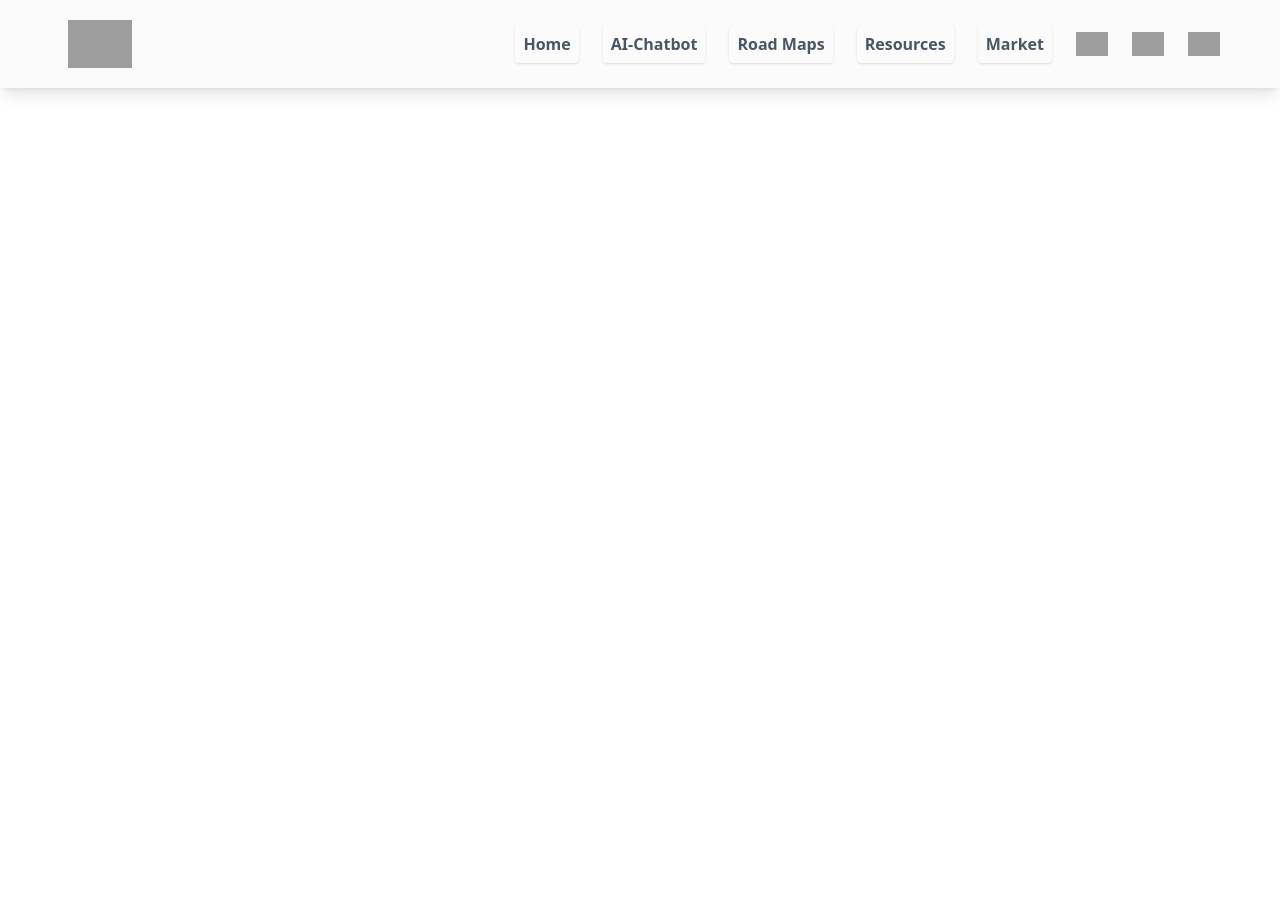
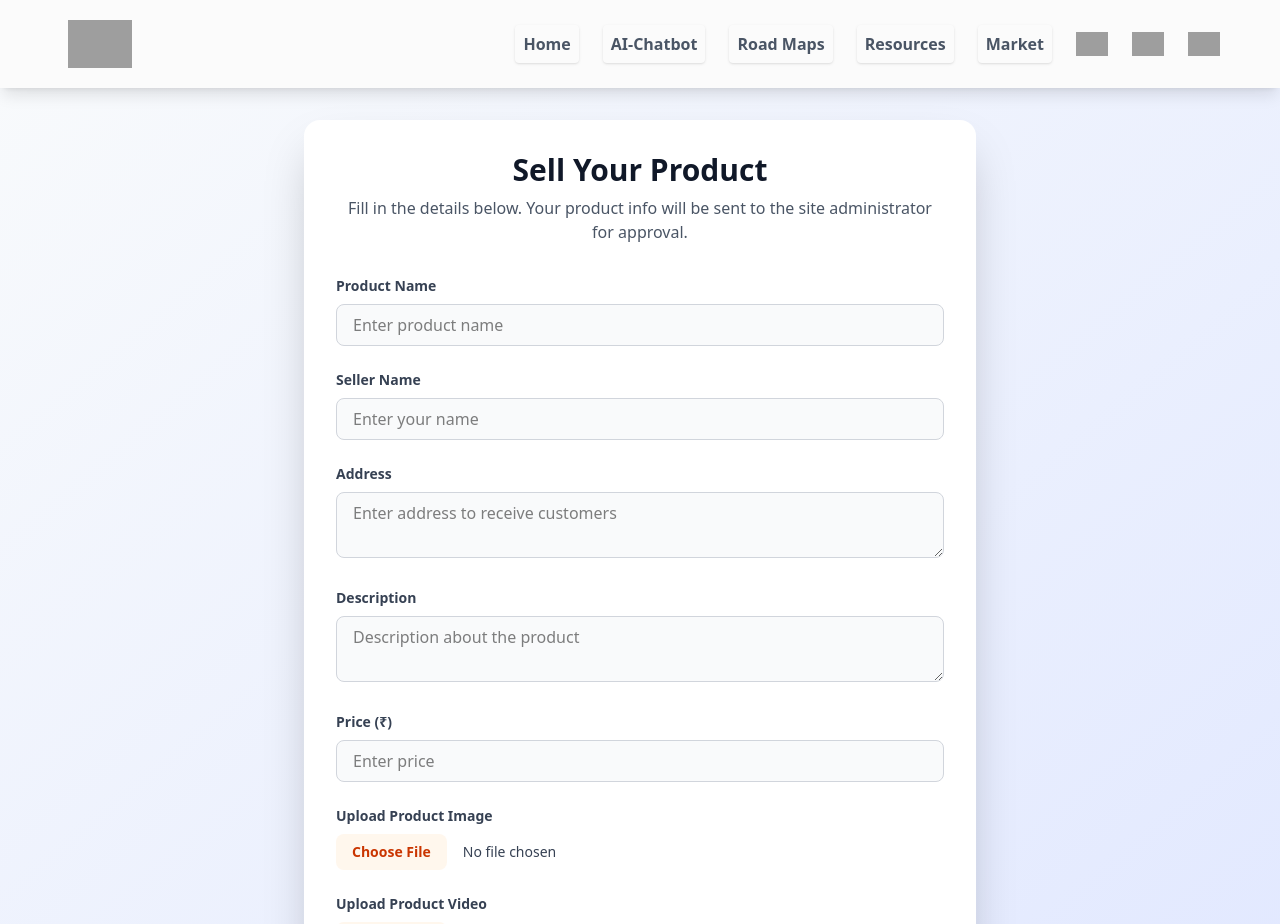
Before and after one commit to ucsmchandu/Skilcenta, a React (Vite) app: page /sellitem in a window 1280 px wide. Shown: the top 924 px of the page. Before the commit the page ends 800 px from the top, so only its background shows below. Built offline with nearby package versions, Linux system fonts and the light colour scheme; grey boxes are pictures that could not be loaded.

Commit message:
selling page is designed

```diff
--- a/src/App.jsx
+++ b/src/App.jsx
@@ -9,6 +9,8 @@ import Market from './pages/Market'
 import Profile from './pages/Profile'
 import About from './pages/About'
 import Contact from './pages/Contact'
+import Map from './pages/map'
+import Sellitem from './pages/Sellitem'
 const App = () => {
   return (
     <>
@@ -23,6 +25,8 @@ const App = () => {
         <Route path="contact" element={<Contact/>}/>
         <Route path="profile" element={<Profile/>} />
         <Route path="about" element={<About/>} />
+        <Route path="map" element={<Map/>} />
+        <Route path="sellitem" element={<Sellitem/>} />
         </Route>
       </Routes>
     </Router>
--- /dev/null
+++ b/src/pages/Map.jsx
@@ -0,0 +1,106 @@
+import React from "react";
+
+const webDevRoadmap = [
+  {
+    stage: "1. Basics of Web",
+    topics: [
+      "What is the Internet?",
+      "How the Web Works",
+      "Browsers & DNS",
+      "HTTP/HTTPS Basics",
+    ],
+  },
+  {
+    stage: "2. HTML & CSS",
+    topics: [
+      "HTML Structure & Elements",
+      "Semantic HTML",
+      "CSS Selectors & Properties",
+      "Flexbox & Grid",
+      "Responsive Design",
+    ],
+  },
+  {
+    stage: "3. JavaScript Fundamentals",
+    topics: [
+      "Variables, Data Types",
+      "Functions & Scope",
+      "DOM Manipulation",
+      "Events",
+      "ES6+ Features",
+    ],
+  },
+  {
+    stage: "4. Version Control",
+    topics: [
+      "Git Basics",
+      "GitHub Workflow",
+      "Branching & Merging",
+    ],
+  },
+  {
+    stage: "5. Advanced JavaScript",
+    topics: [
+      "Asynchronous JS (Promises, async/await)",
+      "APIs & Fetch",
+      "Modules",
+      "Tooling (npm, bundlers)",
+    ],
+  },
+  {
+    stage: "6. Frontend Frameworks",
+    topics: [
+      "React Basics",
+      "Component Lifecycle",
+      "State & Props",
+      "Hooks",
+      "Routing",
+    ],
+  },
+  {
+    stage: "7. Backend Fundamentals",
+    topics: [
+      "Node.js & Express.js",
+      "REST APIs",
+      "Databases (MongoDB, SQL basics)",
+      "Authentication",
+    ],
+  },
+  {
+    stage: "8. Deployment & DevOps",
+    topics: [
+      "Hosting (Vercel, Netlify, Heroku)",
+      "Environment Variables",
+      "CI/CD Basics",
+    ],
+  },
+];
+
+const Map = () => {
+  return (
+    <div className="mt-20 min-h-screen bg-gradient-to-br from-[#f8fafc] to-[#e0e7ff] py-10">
+      <div className="max-w-4xl mx-auto bg-white rounded-2xl shadow-2xl p-8">
+        <h1 className="text-4xl font-extrabold text-blue-900 mb-6 text-center">
+          Web Development Roadmap
+        </h1>
+        <p className="text-lg text-gray-600 mb-10 text-center">
+          Follow this step-by-step roadmap to become a modern web developer!
+        </p>
+        <ol className="space-y-8">
+          {webDevRoadmap.map((step, idx) => (
+            <li key={step.stage} className="relative pl-8">
+              <div className="absolute left-0 top-2 w-4 h-4 bg-blue-500 rounded-full border-4 border-white shadow"></div>
+              <h2 className="text-xl font-bold text-blue-800 mb-2">{step.stage}</h2>
+              <ul className="list-disc ml-6 text-gray-700 space-y-1">
+                {step.topics.map((topic) => (
+                  <li key={topic}>{topic}</li>
+                ))}
+              </ul>
+            </li>
+          ))}
+        </ol>
+      </div>
+    </div>
+  );
+};
+export default Map;
--- a/src/pages/Market.jsx
+++ b/src/pages/Market.jsx
@@ -1,5 +1,6 @@
 import React from "react";
 import Productlistings from "../components/Productlistings";
+import { Link } from "react-router-dom";
 const Market = () => {
   return (
     <div className="mt-30">
@@ -31,9 +32,11 @@ const Market = () => {
               />
             </div>
             <div className="relative sm:-top-3 lg:top-0 ">
+              <Link to="/sellitem">
               <button className="flex items-center px-4 py-2 bg-green-600 text-white rounded-lg hover:bg-green-700 transition-colors text-sm cursor-pointer md:-p-5">
                 + Sell Item
               </button>
+              </Link>
             </div>
           </div>
           <div className="flex flex-wrap gap-2 mt-4 md:-mt-3">
--- /dev/null
+++ b/src/pages/Sellitem.jsx
@@ -0,0 +1,164 @@
+import React, { useState } from 'react'
+
+const Sellitem = () => {
+  const [form, setForm] = useState({
+    productName: '',
+    sellerName: '',
+    address: '',
+    description:'',
+    price: '',
+    image: null,
+    video: null,
+  });
+
+  const [message, setMessage] = useState('');
+
+  const handleChange = (e) => {
+    const { name, value, files } = e.target;
+    if (name === "image" || name === "video") {
+      setForm({ ...form, [name]: files[0] });
+    } else {
+      setForm({ ...form, [name]: value });
+    }
+  };
+
+  const handleSubmit = async (e) => {
+    e.preventDefault();
+
+    // Prepare email content (for demonstration, you would use a backend/email service in production)
+    const emailBody = `
+      Product Name: ${form.productName}
+      Seller Name: ${form.sellerName}
+      Address: ${form.address}
+      Description: ${form.description}
+      Price: ${form.price}
+      Image: ${form.image ? form.image.name : 'No image uploaded'}
+      Video: ${form.video ? form.video.name : 'No video uploaded'}
+    `;
+
+    // Simulate sending email (replace with real API/email service)
+    setMessage("Your product details have been sent to the administrator!");
+    console.log(emailBody);
+    // Reset form
+    setForm({
+      productName: '',
+      sellerName: '',
+      address: '',
+      price: '',
+      image: null,
+      video: null,
+    });
+    e.target.reset();
+  };
+
+  return (
+    <div className="mt-20 min-h-screen flex items-center justify-center bg-gradient-to-br from-[#f8fafc] to-[#e0e7ff] py-10">
+      <div className="w-full max-w-2xl bg-white rounded-2xl shadow-2xl p-8">
+        <h2 className="text-3xl font-extrabold text-gray-900 mb-2 text-center">Sell Your Product</h2>
+        <p className="text-gray-600 mb-8 text-center">
+          Fill in the details below. Your product info will be sent to the site administrator for approval.
+        </p>
+        {message && (
+          <div className="text-green-600 text-center font-semibold py-4 mb-4">
+            {message}
+          </div>
+        )}
+        <form className="space-y-6" onSubmit={handleSubmit}>
+          <div>
+            <label className="block text-sm font-semibold text-gray-700 mb-2">Product Name</label>
+            <input
+              type="text"
+              name="productName"
+              required
+              value={form.productName}
+              onChange={handleChange}
+              className="w-full px-4 py-2 border border-gray-300 rounded-lg focus:outline-none focus:ring-2 focus:ring-orange-500 bg-gray-50"
+              placeholder="Enter product name"
+            />
+          </div>
+          <div>
+            <label className="block text-sm font-semibold text-gray-700 mb-2">Seller Name</label>
+            <input
+              type="text"
+              name="sellerName"
+              required
+              value={form.sellerName}
+              onChange={handleChange}
+              className="w-full px-4 py-2 border border-gray-300 rounded-lg focus:outline-none focus:ring-2 focus:ring-orange-500 bg-gray-50"
+              placeholder="Enter your name"
+            />
+          </div>
+          <div>
+            <label className="block text-sm font-semibold text-gray-700 mb-2">Address</label>
+            <textarea
+              name="address"
+              required
+              value={form.address}
+              onChange={handleChange}
+              rows="2"
+              className="w-full px-4 py-2 border border-gray-300 rounded-lg focus:outline-none focus:ring-2 focus:ring-orange-500 bg-gray-50"
+              placeholder="Enter address to receive customers"
+            ></textarea>
+          </div>
+          <div>
+            <label className="block text-sm font-semibold text-gray-700 mb-2">Description</label>
+            <textarea
+              name="description"
+              required
+              value={form.description}
+              onChange={handleChange}
+              rows="2"
+              className="w-full px-4 py-2 border border-gray-300 rounded-lg focus:outline-none focus:ring-2 focus:ring-orange-500 bg-gray-50"
+              placeholder="Description about the product"
+            ></textarea>
+          </div>
+          <div>
+            <label className="block text-sm font-semibold text-gray-700 mb-2">Price (₹)</label>
+            <input
+              type="number"
+              name="price"
+              required
+              value={form.price}
+              onChange={handleChange}
+              className="w-full px-4 py-2 border border-gray-300 rounded-lg focus:outline-none focus:ring-2 focus:ring-orange-500 bg-gray-50"
+              placeholder="Enter price"
+              min="0"
+            />
+          </div>
+          <div>
+            <label className="block text-sm font-semibold text-gray-700 mb-2">Upload Product Image</label>
+            <input
+              type="file"
+              name="image"
+              accept="image/*"
+              required
+              onChange={handleChange}
+              className="block w-full text-sm text-gray-700 file:mr-4 file:py-2 file:px-4 file:rounded-lg file:border-0 file:text-sm file:font-semibold file:bg-orange-50 file:text-orange-700 hover:file:bg-orange-100 cursor-pointer"
+            />
+          </div>
+          <div>
+            <label className="block text-sm font-semibold text-gray-700 mb-2">Upload Product Video</label>
+            <input
+              type="file"
+              name="video"
+              accept="video/*"
+              onChange={handleChange}
+              className="block w-full text-sm text-gray-700 file:mr-4 file:py-2 file:px-4 file:rounded-lg file:border-0 file:text-sm file:font-semibold file:bg-orange-50 file:text-orange-700 hover:file:bg-orange-100 cursor-pointer"
+            />
+          </div>
+          <button
+            type="submit"
+            className="w-full bg-gradient-to-r from-orange-500 to-orange-600 text-white py-3 rounded-lg font-bold text-lg shadow hover:from-orange-600 hover:to-orange-700 transition-all"
+          >
+            Submit for Review
+          </button>
+        </form>
+        <div className="mt-8 text-center text-gray-500 text-sm">
+          Your product details will be reviewed by the administrator before being listed.
+        </div>
+      </div>
+    </div>
+  )
+}
+
+export default Sellitem
```
